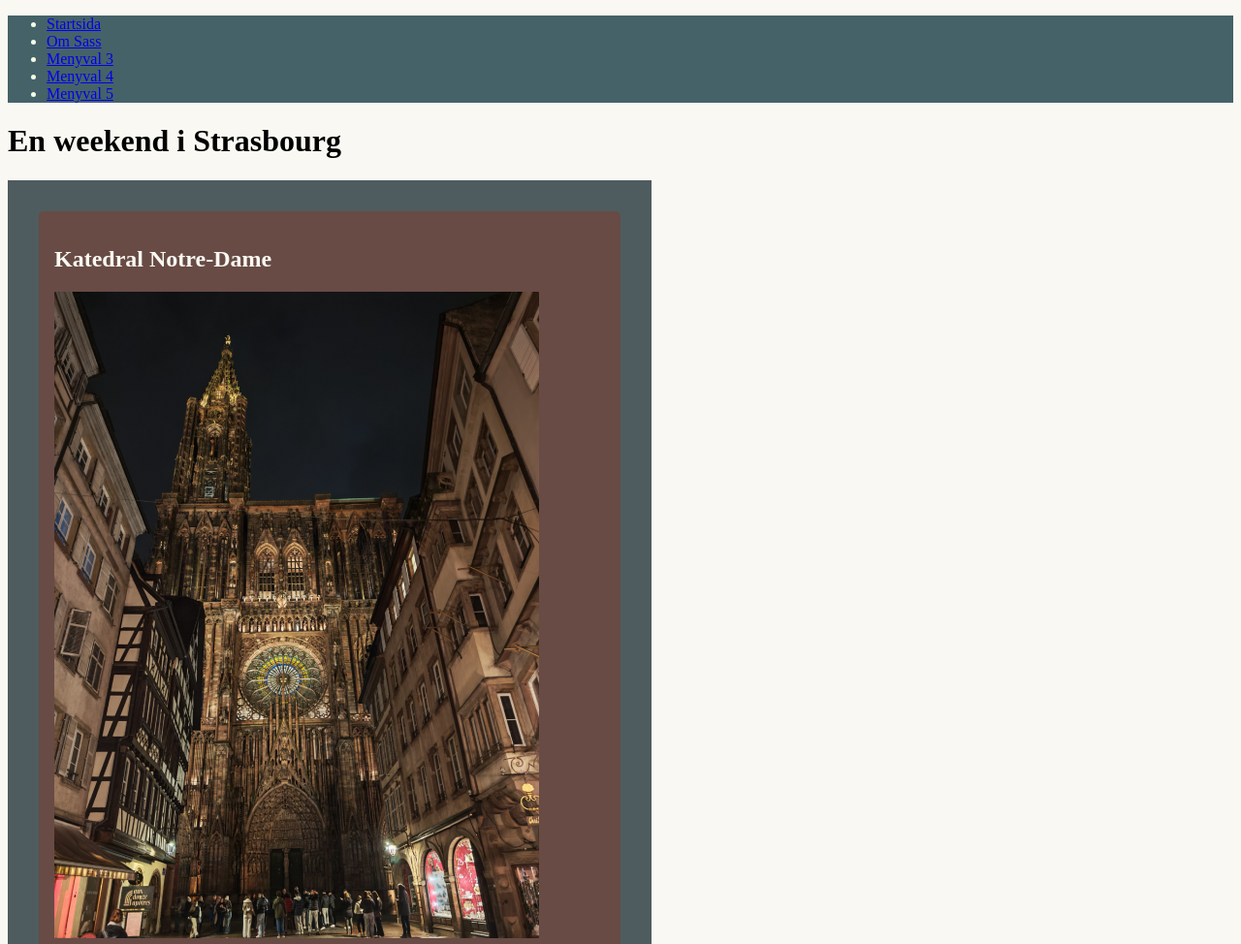
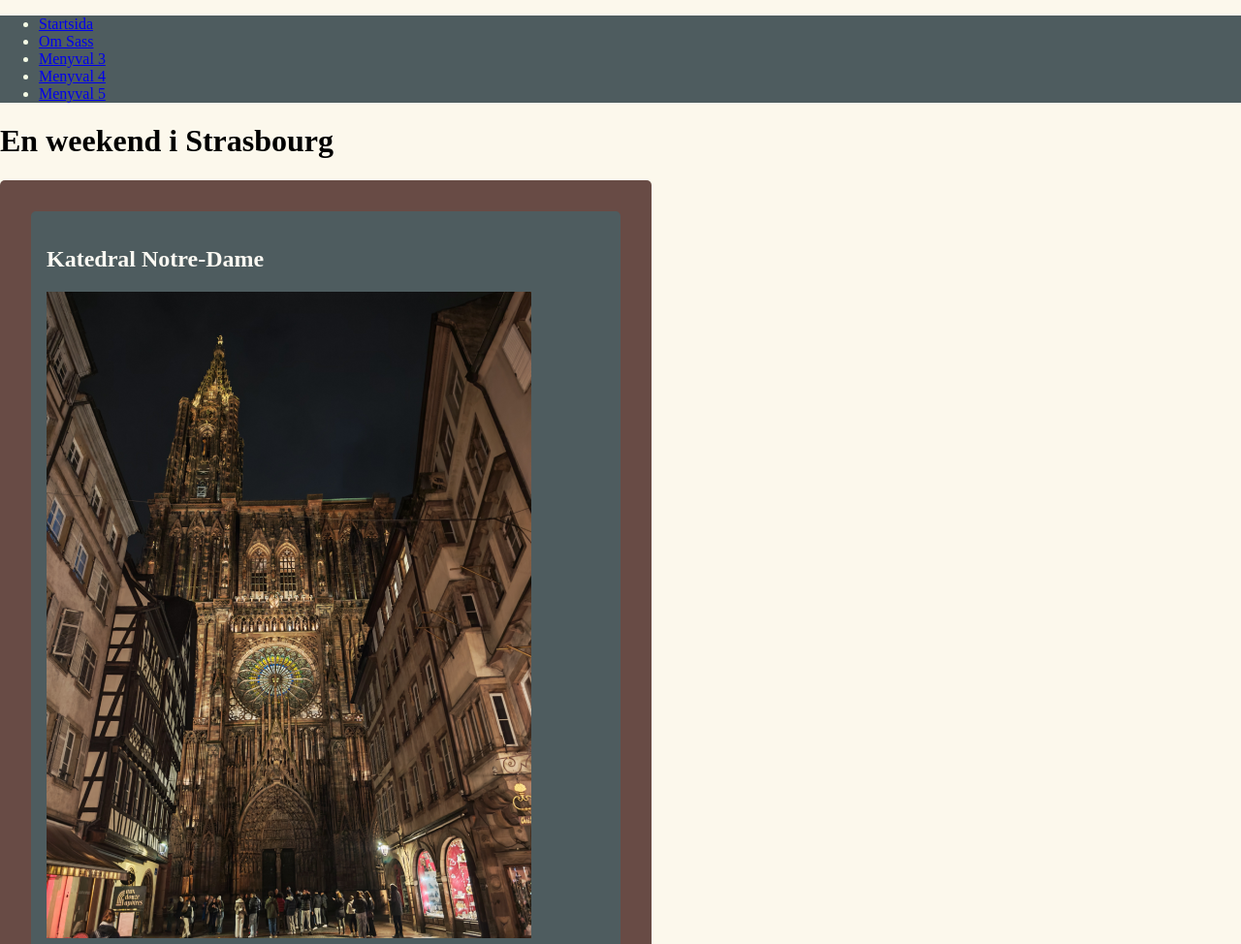
Before and after one commit to victoriah-svg/lab3_frontend_vh, a website built with Vite: page index.html in a window 1280 px wide. Shown: the top 974 px of the page at 97% size. Built offline with nearby package versions, Linux system fonts and the light colour scheme.

Commit message:
lagt till colorfunctions

```diff
--- a/src/CSS/_base.scss
+++ b/src/CSS/_base.scss
@@ -1,4 +1,6 @@
- @use "sass:color";
+
+/*variabler för färgscheman och colorfunktions*/
+@use "sass:color";
 $color-primary: #456268;
 $color-secondary: #C4A484;
 $color-complementary: color.complement(#456268);
@@ -6,24 +8,28 @@ $color-primary-lighter: color.scale(#456268, $lightness: 70%);
 $color-primary-desaturated: color.scale(#456268, $saturation: -50%);
 
 header {
-    background-color: $color-primary;
+    background-color: $color-primary-desaturated;
     color: #F5FBE6;
 }
 
 body {
-    background-color:  #faf8f2;
+    background-color:  #FCF8EC;
+    margin: 0 auto;
+    max-width: 1800px;
 }
 
 section {
-    background-color: $color-complementary;
+    background-color: $color-primary-desaturated;
     padding: 1rem;
     border-radius: 5px;
     margin: 1rem;
     color: #faf8f2;
+
 }
 
 #photoWrapper{
-    background-color: $color-primary-desaturated;
+    background-color: $color-complementary ;
     padding: 1rem;
     width: 50%;
+    border-radius: 5px;
 }
```
